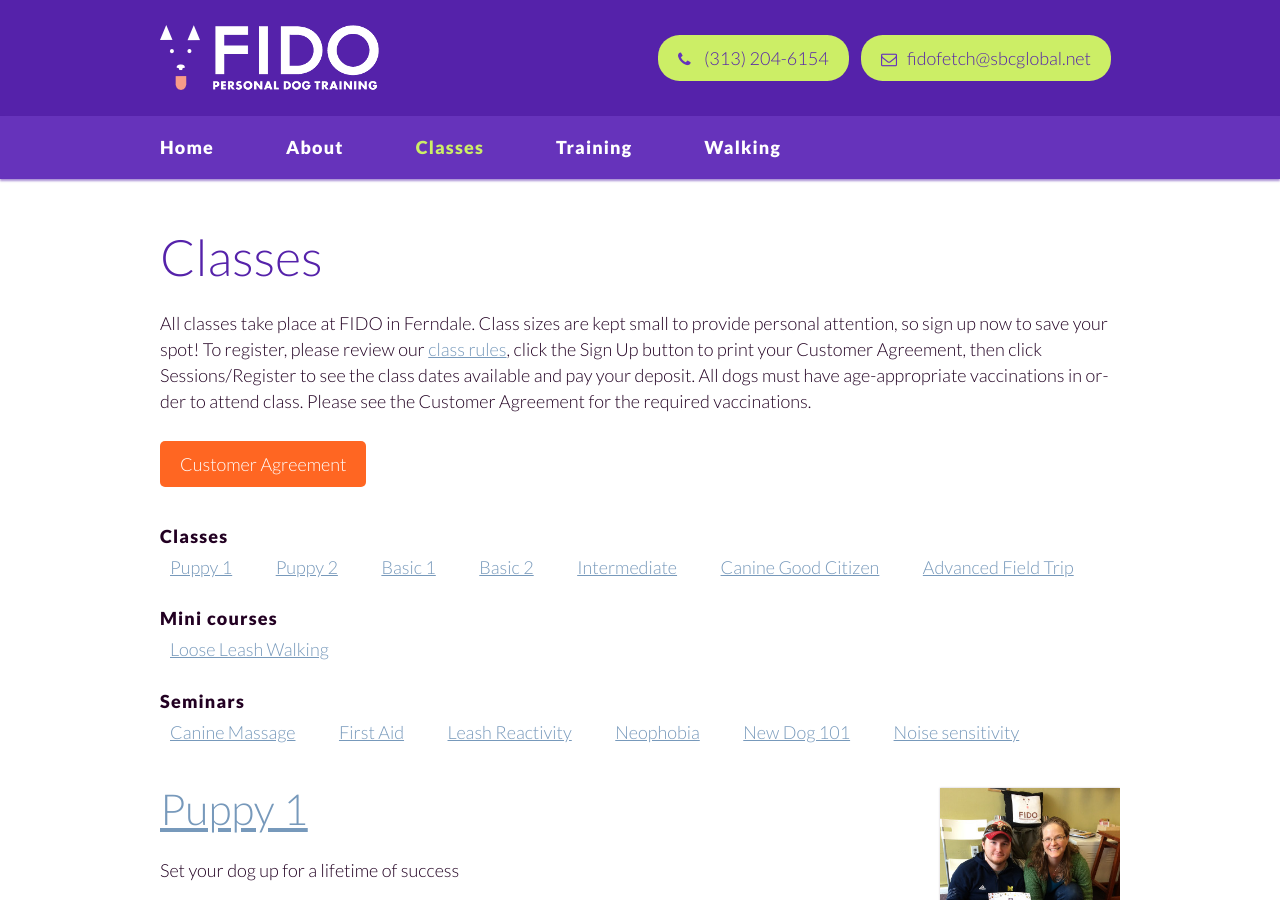
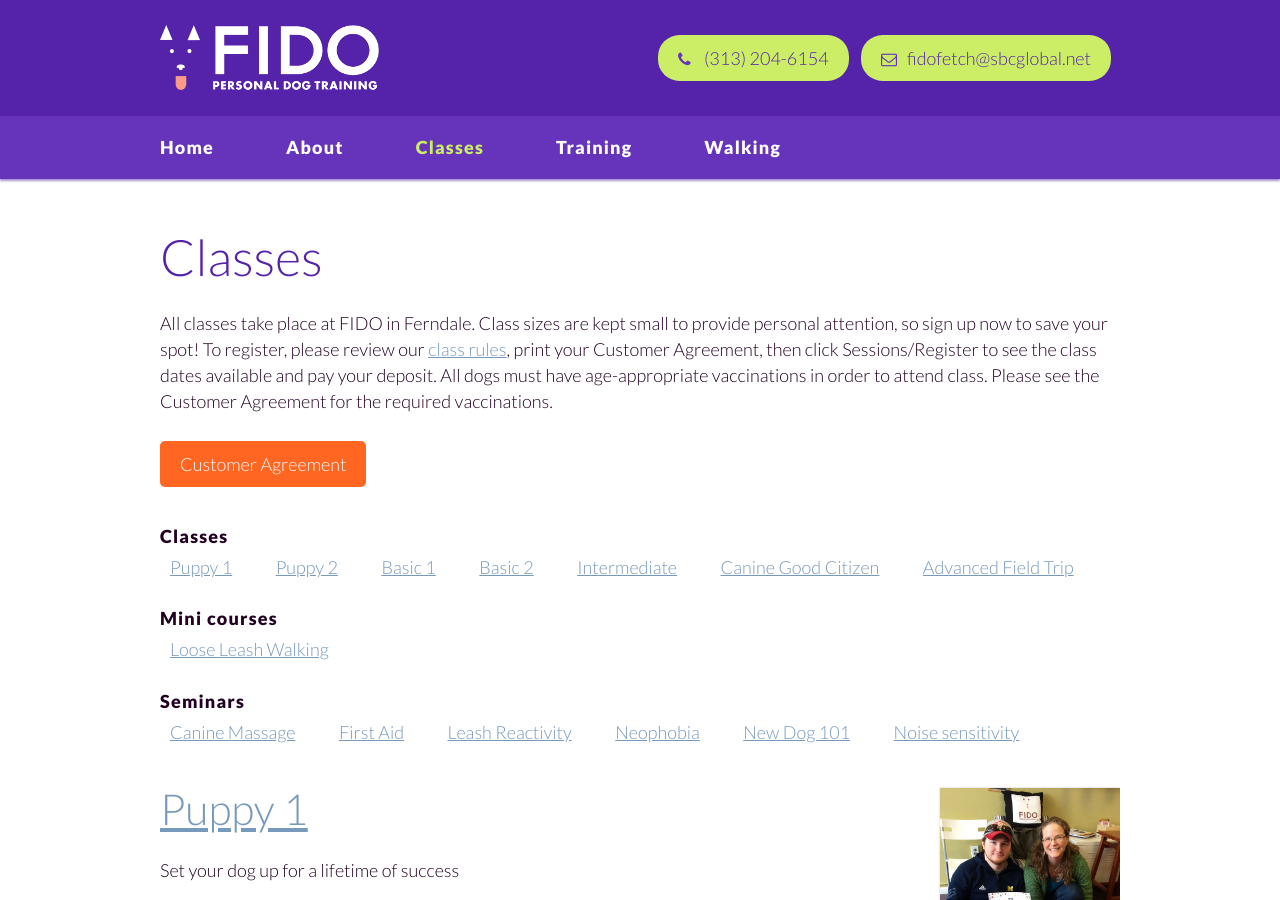
Before and after one commit to fidodogtraining/fidodogtraining.github.io, a Jekyll site: the page built from _autopages/classes.html, in a window 1280 px wide and 900 px high. Built offline with Jekyll 4.4.1, drawn with Linux system fonts in a browser that asks for light colours; Markdown is read by kramdown in place of the engine named in the settings.

Commit message:
Update classes.html

```diff
--- a/_autopages/classes.html
+++ b/_autopages/classes.html
@@ -5,9 +5,8 @@
 ---
 {% assign classes = site.classes | sort: "weight" %}
 <p>All classes take place at FIDO in Ferndale. Class sizes are kept small to provide personal attention,
-so sign up now to save your spot! To register, please review our <a href="/rules-for-class/">class rules</a>, click the Sign
-Up button to print your Customer Agreement, then click Sessions/Register to see the class dates available
-and pay your deposit.
+so sign up now to save your spot! To register, please review our <a href="/rules-for-class/">class rules</a>, print
+your Customer Agreement, then click Sessions/Register to see the class dates available and pay your deposit.
 
 All dogs must have age-appropriate vaccinations in order to attend class. Please see the Customer Agreement for the
 required vaccinations.</p>
```
